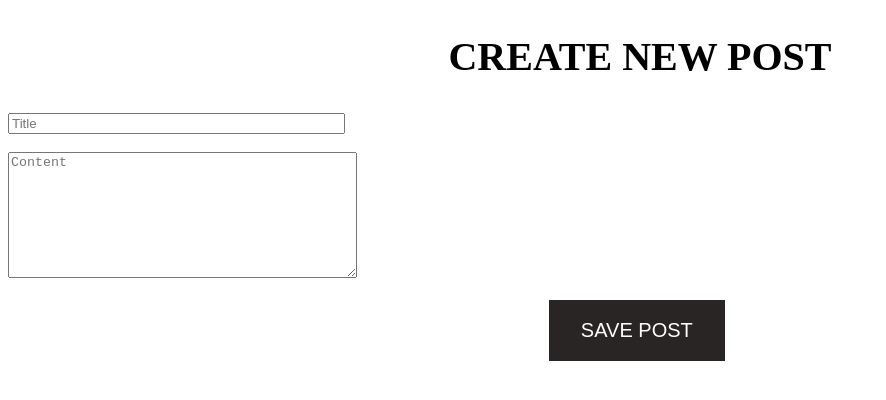
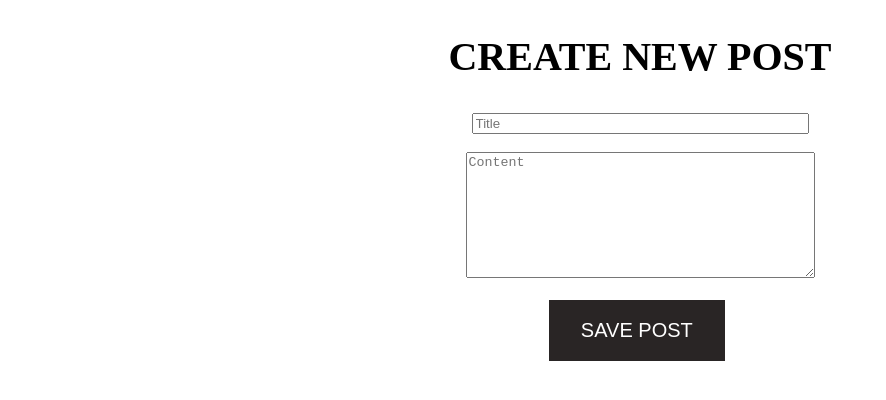
Before and after one commit to CMFuertes/bitty-blog, a React (Create React App) app: page / in a window 1280 px wide. Both pictures are taken after a click on the button "CREATE NEW". Shown: the top 400 px of the page, without its empty margins (0-886 px from the left). Built offline with nearby package versions, Linux system fonts and the light colour scheme.

Commit message:
added posts styling

```diff
--- a/src/style.css
+++ b/src/style.css
@@ -40,9 +40,10 @@ h3 {
 }
 .posts{
     text-align: center;
+    /* align-items: center; */
 }
 
-.create-posts{
+.create-post{
     text-align: center;
 }
   @media screen and (max-width: 800px) {
```
